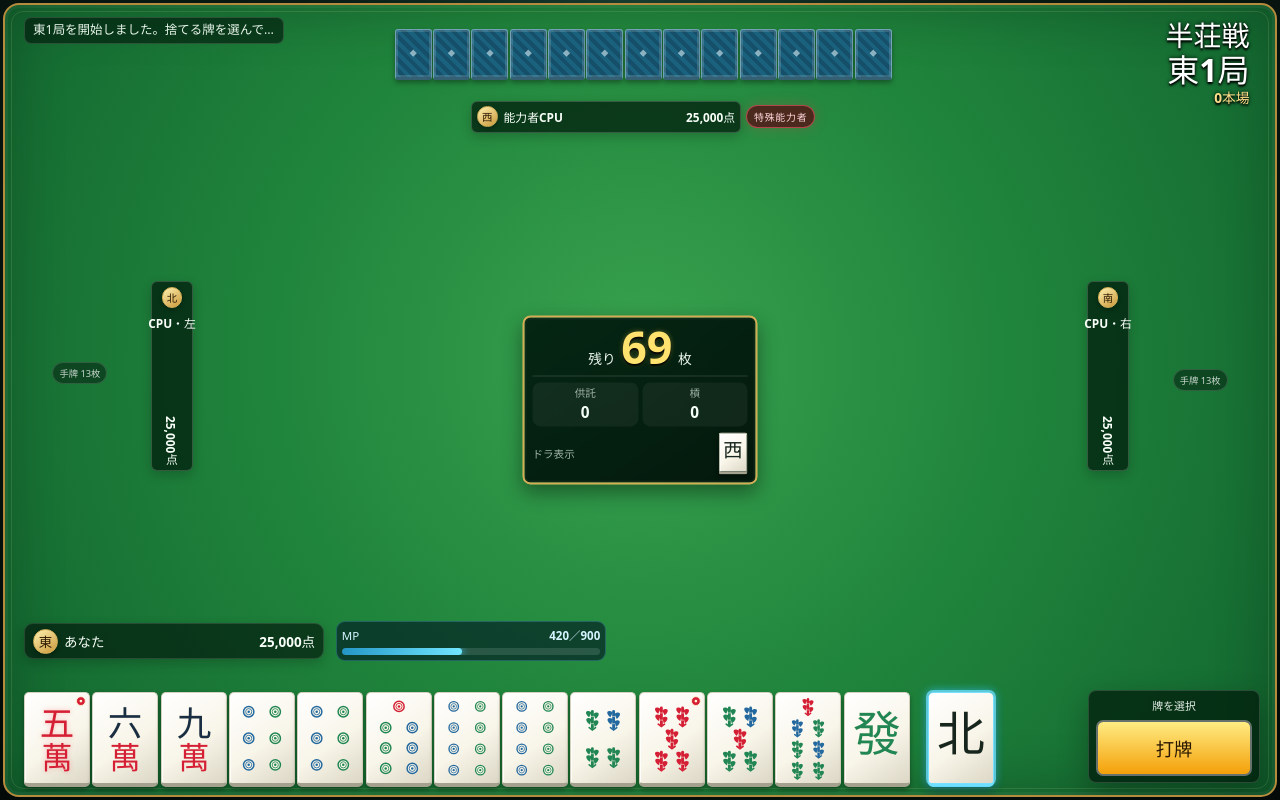
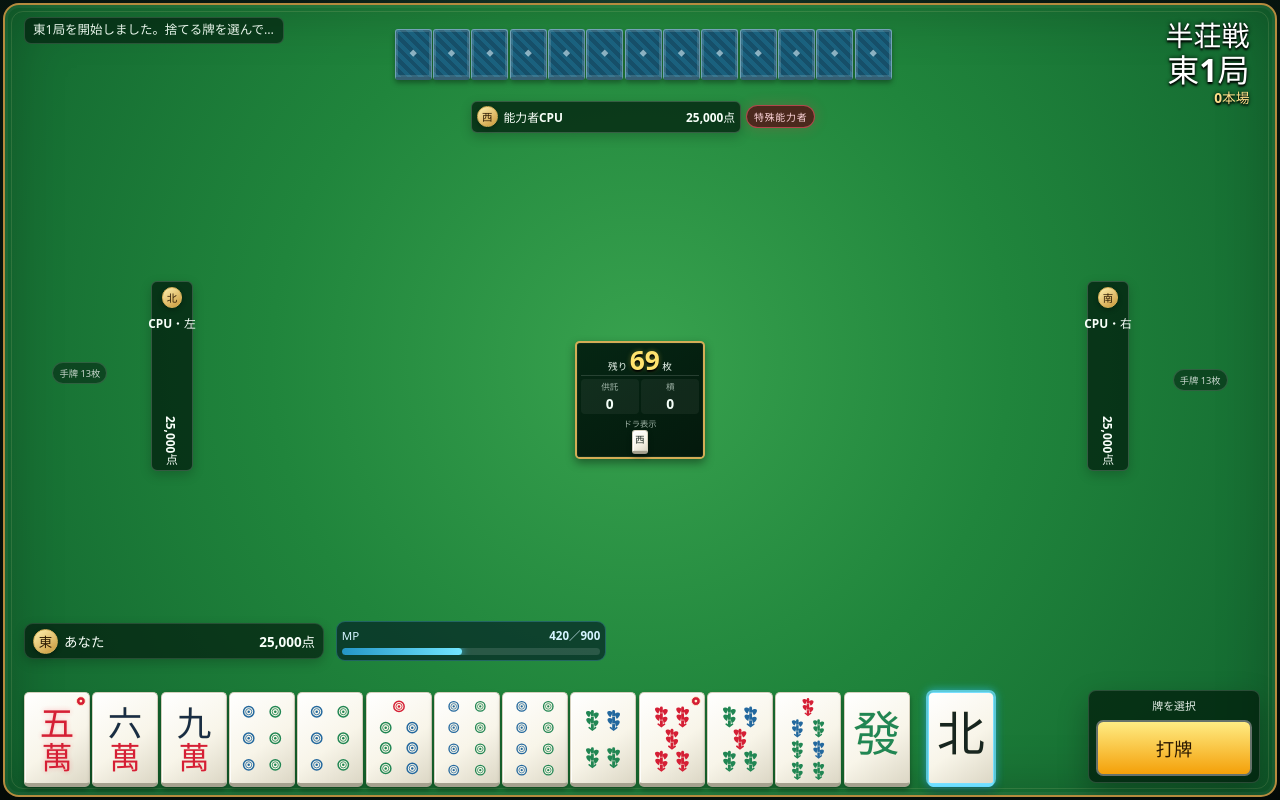
Before and after one commit to takugo20/mahjong-skill-game, a React (Vite) app: page / in a window 1280 px wide. Built offline with nearby package versions, Linux system fonts and the light colour scheme.

Commit message:
Refactor CSS styles for better responsiveness
Adjusted various CSS properties for improved responsiveness and layout consistency.

```diff
--- a/src/styles.css
+++ b/src/styles.css
@@ -1785,15 +1785,15 @@ body {
   left: 50%;
   display: block;
   width: clamp(
-    130px,
-    min(20vw, 30vh),
-    235px
-  );
-  padding: clamp(5px, 1vmin, 12px);
+    90px,
+    min(11vw, 17vh),
+    130px
+  );
+  padding: clamp(3px, 0.45vmin, 6px);
   transform: translate(-50%, -50%);
   border: clamp(1px, 0.25vmin, 2px)
     solid #d3ad56;
-  border-radius: clamp(5px, 1vmin, 11px);
+  border-radius: clamp(4px, 0.6vmin, 7px);
   background:
     linear-gradient(
       145deg,
@@ -1801,16 +1801,16 @@ body {
       rgb(1 17 9 / 94%)
     );
   box-shadow:
-    0 8px 20px rgb(0 0 0 / 40%),
-    inset 0 0 0 2px rgb(255 255 255 / 4%);
+    0 4px 10px rgb(0 0 0 / 40%),
+    inset 0 0 0 1px rgb(255 255 255 / 4%);
 }
 
 .center-remaining {
   display: flex;
   align-items: baseline;
   justify-content: center;
-  gap: clamp(3px, 0.7vmin, 8px);
-  padding-bottom: clamp(3px, 0.6vmin, 7px);
+  gap: clamp(1px, 0.3vmin, 3px);
+  padding-bottom: clamp(1px, 0.25vmin, 3px);
   border-bottom: 1px solid
     rgb(255 255 255 / 14%);
 }
@@ -1818,9 +1818,9 @@ body {
 .center-remaining span {
   color: #eaf5ec;
   font-size: clamp(
-    0.58rem,
-    min(1.3vw, 2vh),
-    0.86rem
+    0.44rem,
+    min(0.85vw, 1.3vh),
+    0.6rem
   );
   font-weight: 800;
 }
@@ -1828,9 +1828,9 @@ body {
 .center-remaining strong {
   color: #ffe36e;
   font-size: clamp(
-    1.35rem,
-    min(4vw, 6vh),
-    2.8rem
+    0.95rem,
+    min(2.5vw, 3.5vh),
+    1.65rem
   );
   line-height: 1;
   text-shadow:
@@ -1841,31 +1841,56 @@ body {
 .table-center .center-stat-grid {
   display: grid;
   grid-template-columns: repeat(2, 1fr);
-  gap: 4px;
-  margin: clamp(4px, 0.8vmin, 9px) 0;
+  gap: 2px;
+  margin: clamp(2px, 0.4vmin, 4px) 0;
 }
 
 .table-center .center-stat-grid > div {
-  padding: 3px;
+  gap: 1px;
+  padding: 1px;
+  border-radius: 4px;
+}
+
+.table-center .center-stat-grid span {
+  font-size: clamp(
+    0.4rem,
+    min(0.75vw, 1.1vh),
+    0.54rem
+  );
+}
+
+.table-center .center-stat-grid strong {
+  font-size: clamp(
+    0.68rem,
+    min(1.25vw, 1.9vh),
+    0.86rem
+  );
 }
 
 .table-center .dora-panel {
-  gap: 5px;
+  flex-direction: column;
+  justify-content: center;
+  gap: 1px;
 }
 
 .table-center .dora-panel > span {
   font-size: clamp(
-    0.48rem,
-    min(1vw, 1.5vh),
-    0.66rem
-  );
+    0.4rem,
+    min(0.72vw, 1.05vh),
+    0.52rem
+  );
+}
+
+.table-center .dora-tiles {
+  justify-content: center;
+  gap: 1px;
 }
 
 .table-center .mahjong-tile--compact {
   width: clamp(
-    17px,
-    min(2.8vw, 4.2vh),
-    29px
+    10px,
+    min(1.5vw, 2.2vh),
+    16px
   );
   height: auto;
   aspect-ratio: 25 / 35;
```
